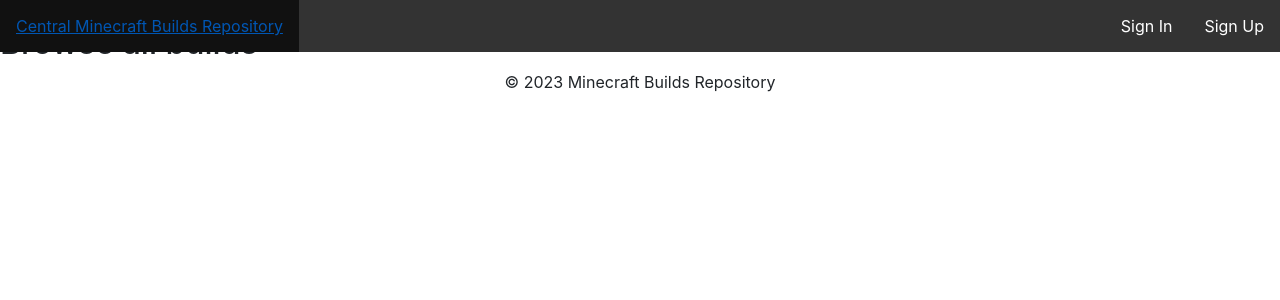
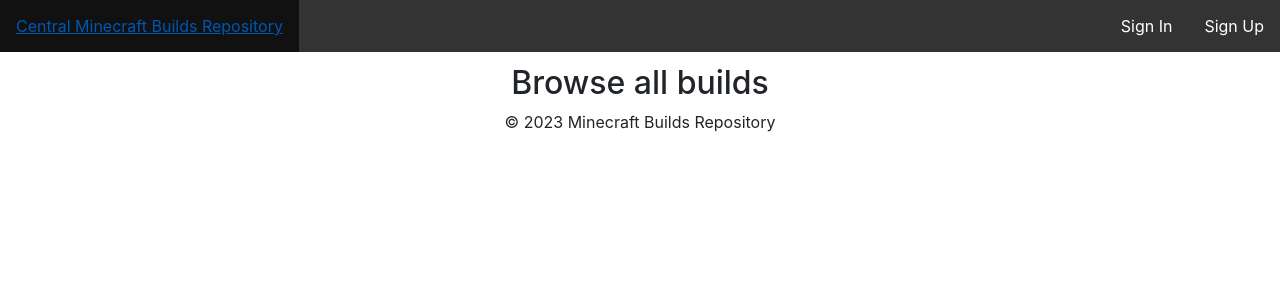
Before and after one commit to kepper104/Yandex-Web-Project, a Flask app: page / in a window 1280 px wide. Shown: the top 300 px of the page. Run offline with Flask 3, Linux system fonts and the light colour scheme; data that the repository does not hold is empty; some libraries are stand-ins or nearby versions.

Commit message:
Update index.html

```diff
--- a/templates/index.html
+++ b/templates/index.html
@@ -1,7 +1,6 @@
 {% extends "base.html" %} {% block content %}
 <main>
-    <br>
-    <h2>Browse all builds</h2>
+    <h2 style="text-align: center; margin-top: 5%">Browse all builds</h2>
 
     <div class="tiles">
         {% for tile in posts['posts'] %}
```
